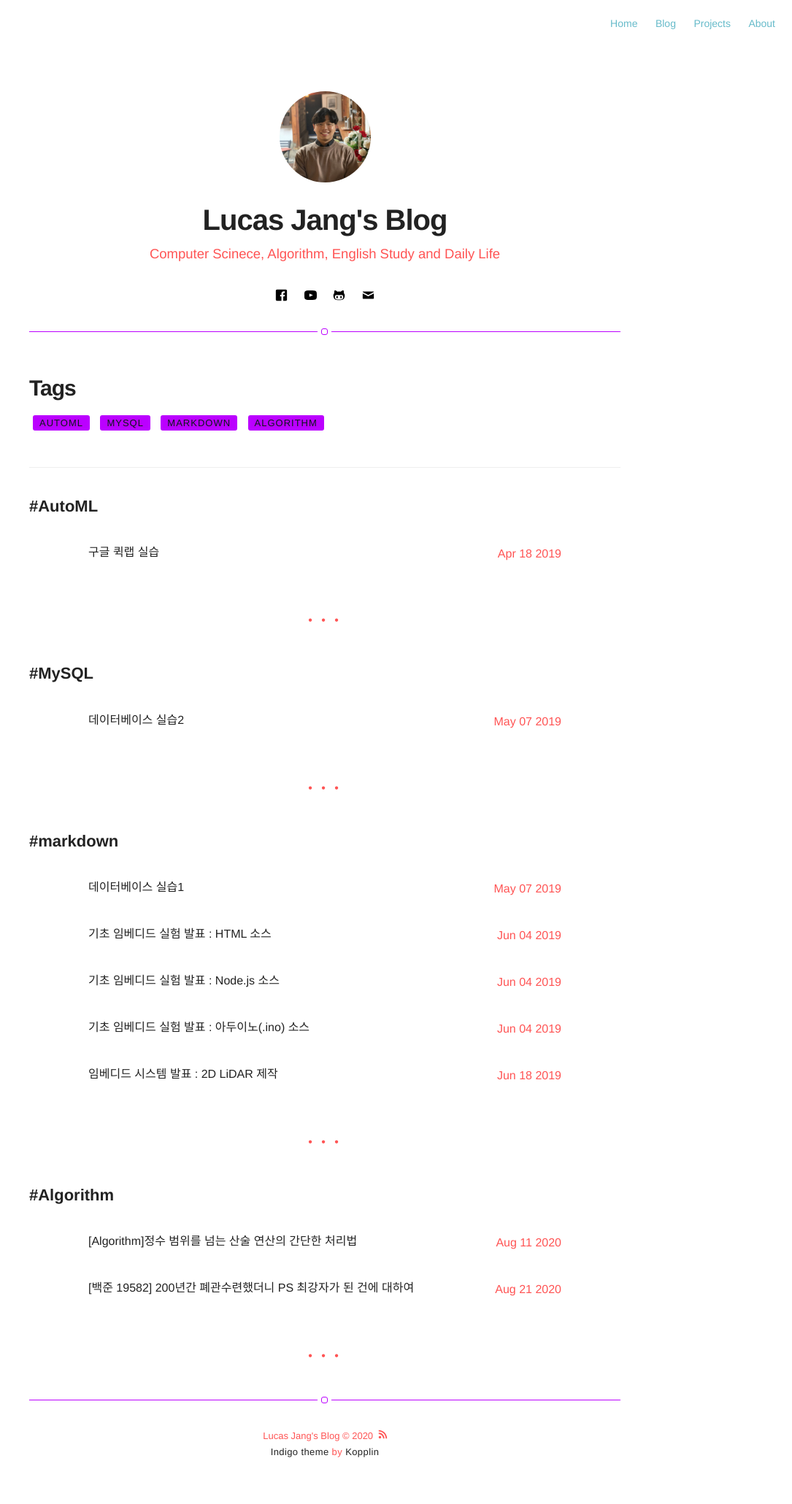
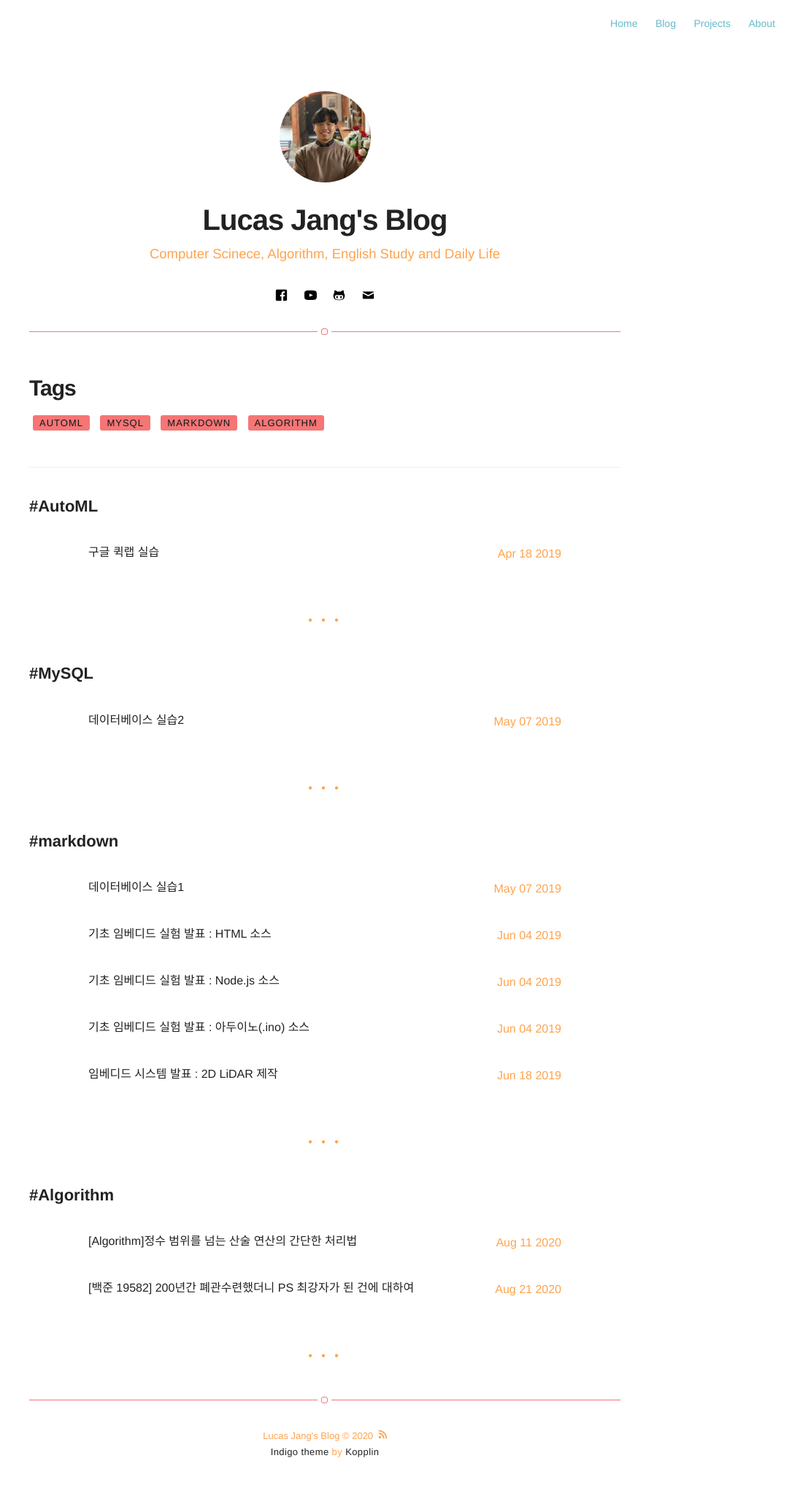
Before and after one commit to Lucas-Jang/lucas-jang.github.io, a Jekyll site: the page built from tags.html, in a window 1280 px wide. Shown: the whole page at 73% size, without its empty margins (195-1280 px from the left). Built offline with Jekyll 4.4.1, drawn with Linux system fonts in a browser that asks for light colours.

```diff
--- a/_sass/base/variables.sass
+++ b/_sass/base/variables.sass
@@ -3,9 +3,9 @@ $fontMonospace: "Consolas", Liberation Mono, Menlo, Courier, monospace
 
 $alpha: #0d181a
 $beta: #222
-$gama: #ff5454
+$gama: #ffa34d
 $delta: #67BBCA
-$epsilon: #bb00ff
+$epsilon: #f67575
 
 $mobile: "only screen and (max-width: 400px)"
 $tablet: "only screen and (min-width: 400px) and (max-width: 1050px)"
```
